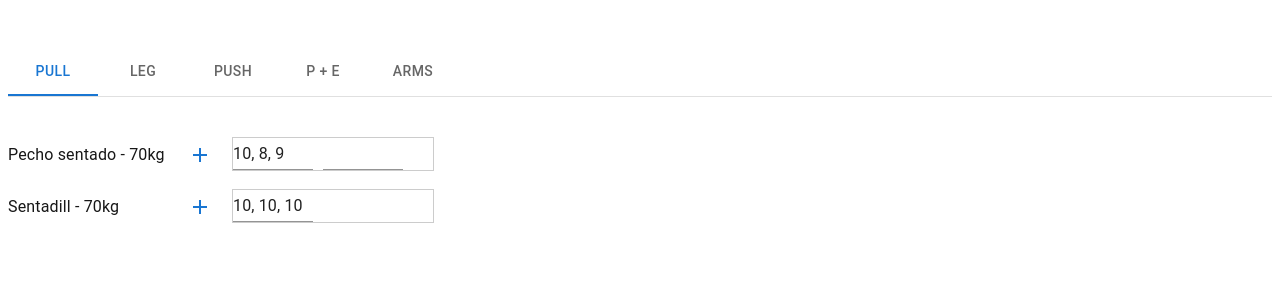
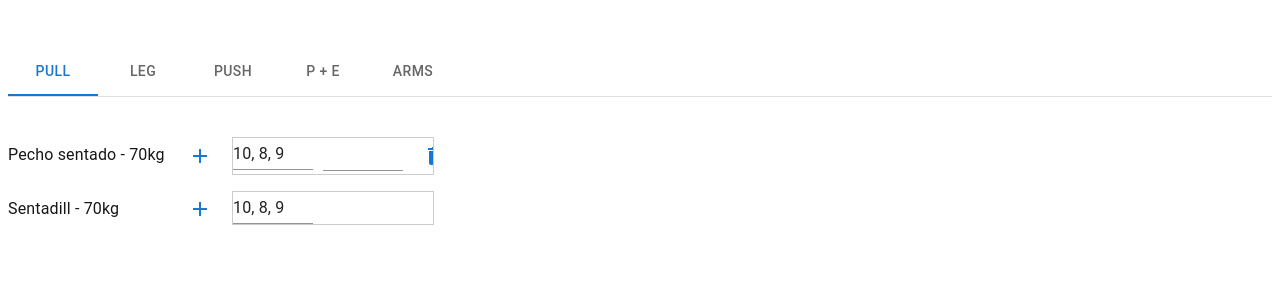
Before and after one commit to lautaro3870/exercise-app, a Next.js app: page / in a window 1280 px wide. Both pictures are taken after a click on the button 200 px from the left and 155 px from the top of the page. Shown: the top 300 px of the page. Built offline with nearby package versions, Linux system fonts and the light colour scheme.

Commit message:
feat: added delete input button

```diff
--- a/src/app/components/ExerciseTable.tsx
+++ b/src/app/components/ExerciseTable.tsx
@@ -2,6 +2,7 @@ import { useState } from "react";
 import { Button, Input, Typography } from "@mui/material";
 import AddIcon from "@mui/icons-material/Add";
 import { InputRenderer } from "@/app/components/InputRenderer";
+import DeleteIcon from "@mui/icons-material/Delete";
 
 type Sets = {
   id: number;
@@ -55,7 +56,7 @@ const data: Exercise[] = [
           inputs: [
             {
               id: 1,
-              input: <Input defaultValue={"10, 10, 10"} sx={{ width: 80 }} />,
+              input: <Input defaultValue={"10, 8, 9"} sx={{ width: 80 }} />,
             },
           ],
         },
@@ -65,6 +66,8 @@ const data: Exercise[] = [
 ];
 
 export default function ExerciseTable() {
+  const [exercises, setExercices] = useState<Exercise[]>(data);
+
   const handleChangeInput = (
     idInput: number,
     event: React.ChangeEvent<HTMLInputElement>,
@@ -81,8 +84,13 @@ export default function ExerciseTable() {
                 return {
                   ...input,
                   input: (
-                    <Input defaultValue={newInputValue} sx={{ width: 80 }} />
-                  ), // Actualizamos el valor del input
+                    <div>
+                      <Input defaultValue={newInputValue} sx={{ width: 80 }} />
+                      <Button onClick={() => handleDeleteInput(input.id)}>
+                        <DeleteIcon />
+                      </Button>
+                    </div>
+                  ),
                 };
               }
               return input; // Devolvemos el input sin modificar si no coincide el ID
@@ -110,7 +118,25 @@ export default function ExerciseTable() {
     setExercices(newExercise);
   };
 
-  const [exercises, setExercices] = useState<Exercise[]>(data);
+  const handleDeleteInput = (idInput: number) => {
+    const newListExecercises = exercises.map((exerciseMap: Exercise) => {
+      const newListSets = exerciseMap.exercise.sets.map((set) => {
+        const newInputList = set.inputs.filter((input) => input.id !== idInput);
+        return {
+          ...set,
+          inputs: newInputList,
+        };
+      });
+      return {
+        ...exerciseMap,
+        exercise: {
+          ...exerciseMap.exercise,
+          sets: newListSets, // Actualizamos los sets del ejercicio
+        },
+      };
+    });
+    setExercices(newListExecercises);
+  };
 
   const addSet = (id: number, idSet: number) => {
     const newExercise = exercises.map((exerciseMap: Exercise) => {
@@ -122,7 +148,14 @@ export default function ExerciseTable() {
               ...set,
               inputs: set.inputs.concat({
                 id: newInputId,
-                input: <Input key={Date.now()} value={""} sx={{ width: 80 }} />,
+                input: (
+                  <div>
+                    <Input key={Date.now()} value={""} sx={{ width: 80 }} />
+                    <Button>
+                      <DeleteIcon onClick={() => handleDeleteInput(newInputId)}/>
+                    </Button>
+                  </div>
+                ),
               }),
             };
           }
```
